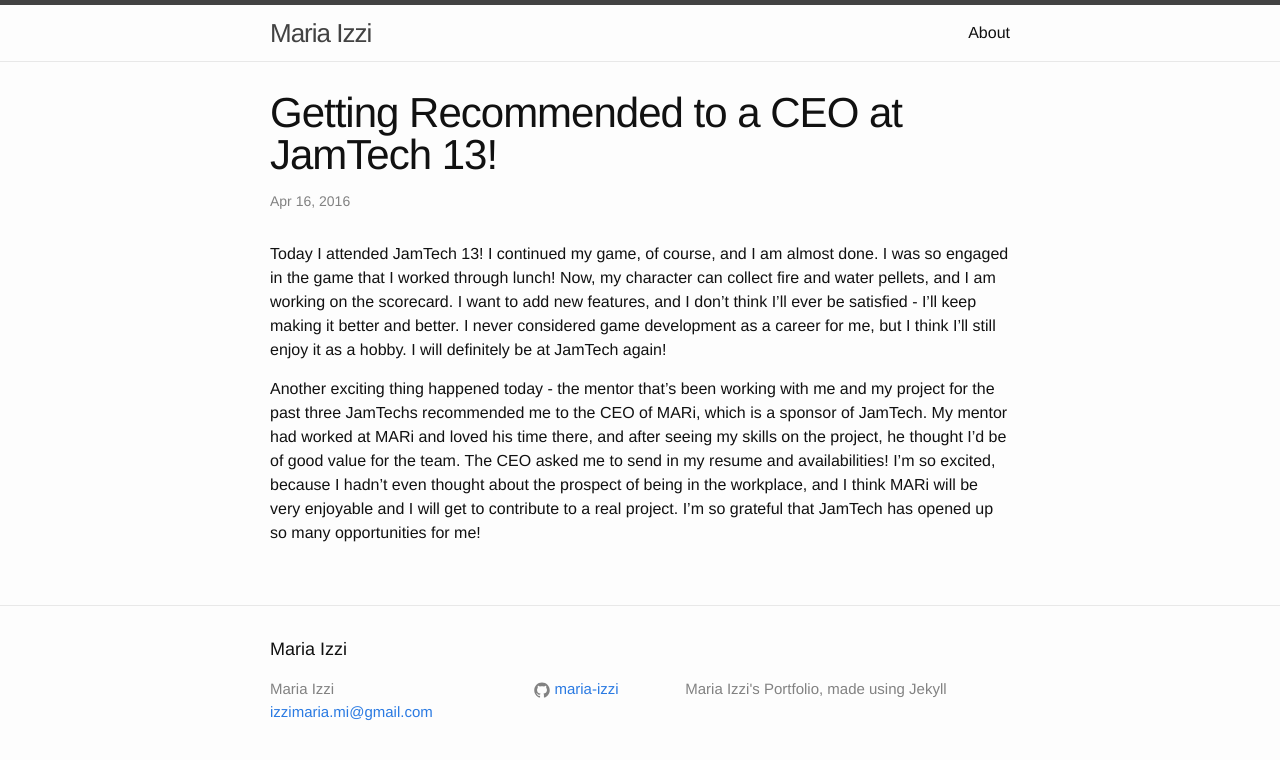
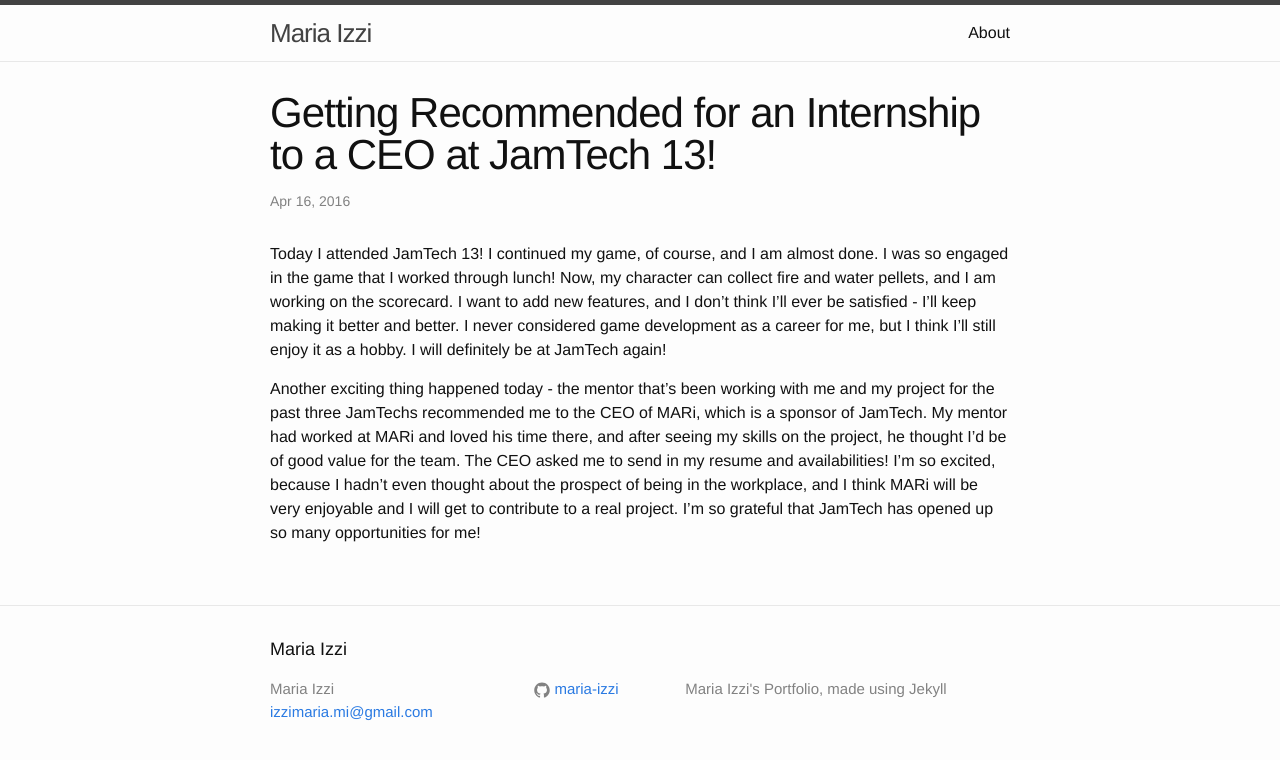
Before and after one commit to maria-izzi/maria-izzi.github.io, a Jekyll site: the page built from _posts/2016-04-16-jamtech-13.md, in a window 1280 px wide. Shown: the top 760 px of the page. Built offline with Jekyll 4.4.1, drawn with Linux system fonts in a browser that asks for light colours.

Commit message:
Update 2016-04-16-jamtech-13.md

```diff
--- a/_posts/2016-04-16-jamtech-13.md
+++ b/_posts/2016-04-16-jamtech-13.md
@@ -1,6 +1,6 @@
 ---
 layout: post
-title: "Getting Recommended to a CEO at JamTech 13!"
+title: "Getting Recommended for an Internship to a CEO at JamTech 13!"
 date: 2016-04-16
 category: jamtech
 ---
```
